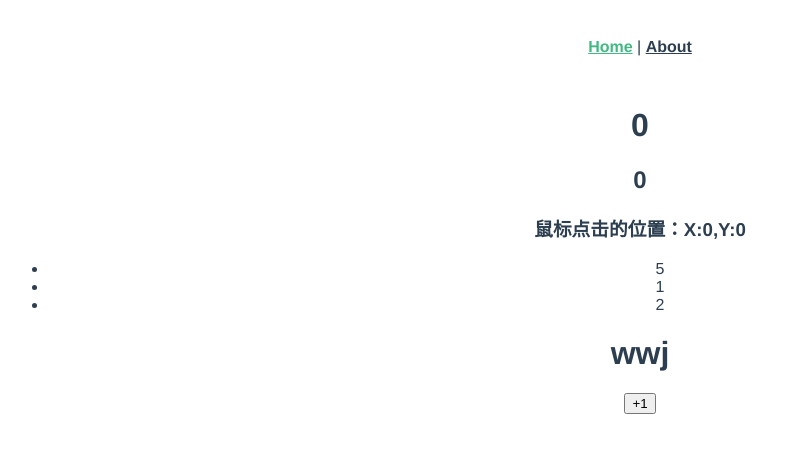
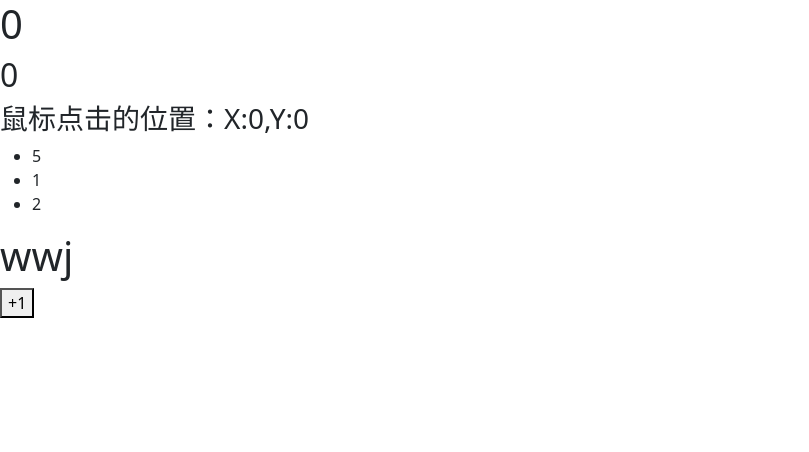
Before and after one commit to Aiences/-, a Vue app: page /#/ in a window 1280 px wide. Shown: the top 452 px of the page, without its empty margins (0-809 px from the left). Built offline with nearby package versions, Linux system fonts and the light colour scheme.

Commit message:
完成列表组件

```diff
--- a/package.json
+++ b/package.json
@@ -9,6 +9,7 @@
     "lint": "vue-cli-service lint"
   },
   "dependencies": {
+    "bootstrap": "^5.0.0-alpha3",
     "vue": "^3.0.0",
     "vue-router": "^4.0.0-0"
   },
--- a/src/App.vue
+++ b/src/App.vue
@@ -1,30 +1,16 @@
 <template>
-  <div id="nav">
-    <router-link to="/">Home</router-link> |
-    <router-link to="/about">About</router-link>
+  <div class="app">
+    <router-view />
   </div>
-  <router-view/>
 </template>
 
+<script lang="ts">
+import "bootstrap/dist/css/bootstrap.min.css";
+import { defineComponent } from "vue";
+export default defineComponent({
+  name: "App",
+});
+</script>
+
 <style>
-#app {
-  font-family: Avenir, Helvetica, Arial, sans-serif;
-  -webkit-font-smoothing: antialiased;
-  -moz-osx-font-smoothing: grayscale;
-  text-align: center;
-  color: #2c3e50;
-}
-
-#nav {
-  padding: 30px;
-}
-
-#nav a {
-  font-weight: bold;
-  color: #2c3e50;
-}
-
-#nav a.router-link-exact-active {
-  color: #42b983;
-}
 </style>
--- /dev/null
+++ b/src/components/ColumnList.vue
@@ -0,0 +1,32 @@
+<template>
+  <ul class="row">
+    <li v-for="column of list" :key="column.id" class="col-4">
+      <img :src="column.avatar" />
+      <h5>{{ column.title }}</h5>
+      <p>{{ column.describe }}</p>
+      <a href="#">进入专栏</a>
+    </li>
+  </ul>
+</template>
+
+<script lang="ts">
+import { defineComponent, PropType } from "vue";
+export interface ColumnProps {
+  id: number;
+  title: string;
+  avatar?: string;
+  describe: string;
+}
+export default defineComponent({
+  name: "ColumnList",
+  props: {
+    list: {
+      type: Array as PropType<ColumnProps[]>,
+      required: true,
+    },
+  },
+  setup(props) {
+    console.log(props, "========rpops");
+  },
+});
+</script>
--- /dev/null
+++ b/src/components/Header.vue
@@ -0,0 +1,40 @@
+<template>
+  <nav class="navbar navbar-dark bg-primary justify-content-between mb-4 px-4">
+    <a class="navbar-brand" href="#">知乎者也</a>
+    <ul v-if="!userInfo.isLogin" class="list-inline">
+      <li class="list-inline-item">
+        <a href="#" class="btn btn-outline-light my-2">登录</a>
+      </li>
+      <li class="list-inline-item">
+        <a href="#" class="btn btn-outline-light my-2">注册</a>
+      </li>
+    </ul>
+
+    <ul v-else class="list-inline">
+      <li class="list-inline-item">
+        <a href="#" class="btn btn-outline-light my-2">
+          你好！{{ userInfo.name }}
+        </a>
+      </li>
+    </ul>
+  </nav>
+</template>
+
+<script lang="ts">
+import { defineComponent, PropType } from "vue";
+export interface UserProps {
+  isLogin: boolean;
+  name?: string;
+  userId?: number;
+}
+
+export default defineComponent({
+  name: "Header",
+  props: {
+    userInfo: {
+      type: Object as PropType<UserProps>,
+      required: true,
+    },
+  },
+});
+</script>
--- a/src/components/Model.vue
+++ b/src/components/Model.vue
@@ -9,8 +9,6 @@
 
 <style scoped>
 .center {
-  width: 200px;
-  height: 200px;
   display: flex;
   align-items: center;
   justify-content: center;
--- a/src/views/About.vue
+++ b/src/views/About.vue
@@ -1,19 +1,42 @@
 
 <template>
-  <div class="about">
-    <h1>This is an about page</h1>
-    <Model></Model>
+  <div class="container">
+    <Header :userInfo="userInfo"></Header>
+    <ColumnList :list="list"></ColumnList>
   </div>
 </template>
 
-<script>
-import Model from "@/components/Model";
-export default {
-  components() {
-    Model;
+<script lang="ts">
+import { defineComponent } from "vue";
+import ColumnList, { ColumnProps } from "@/components/ColumnList.vue";
+import Header, { UserProps } from "@/components/Header.vue";
+const columnList: ColumnProps = [
+  {
+    id: 10,
+    title: "我的文章",
+    describe: "文章描述",
   },
+  {
+    id: 11,
+    title: "我的文章",
+    describe: "文章描述",
+  },
+];
+const userInfo: UserProps = {
+  isLogin: true,
+  name: "wwj",
 };
+export default defineComponent({
+  name: "About",
+  components: {
+    ColumnList,
+    Header,
+  },
+  setup() {
+    return {
+      list: columnList,
+      userInfo,
+    };
+  },
+});
 </script>
-
-<style>
-</style>
--- a/src/views/Home.vue
+++ b/src/views/Home.vue
@@ -14,10 +14,11 @@
 <script lang="ts">
 import { ref, computed, reactive, toRefs } from "vue";
 import useMousePosition from "@/hooks/useMousePosition";
+
 interface DataProps {
   count: number;
   double: number;
-  increase: () => void;
+  increase: () => void; //void 是js保留关键字，可以是任意类型，该关键字指定要计算一个表达式但是不返回值
   numbers: number[];
   person: {
     name?: string;
```
Also changed, not shown: 1 other file (tests, documents, lock files or other folders).
